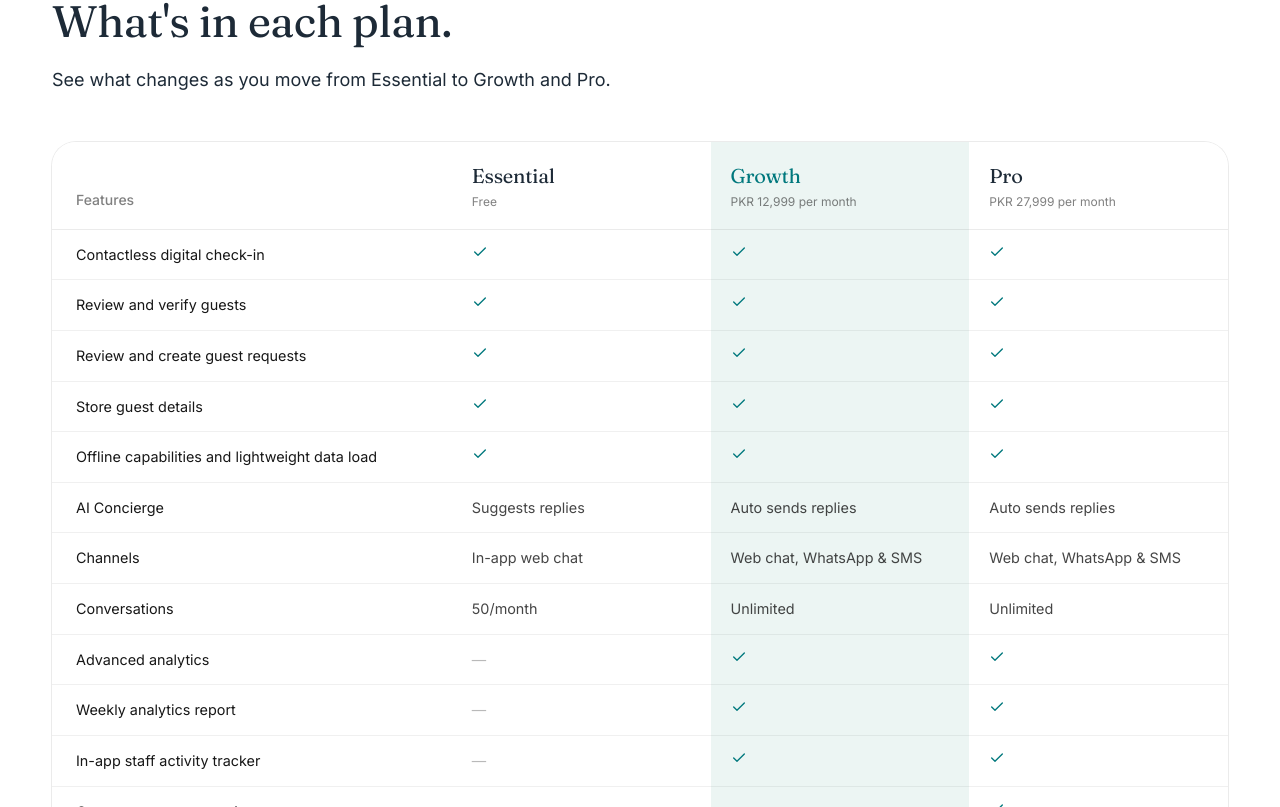
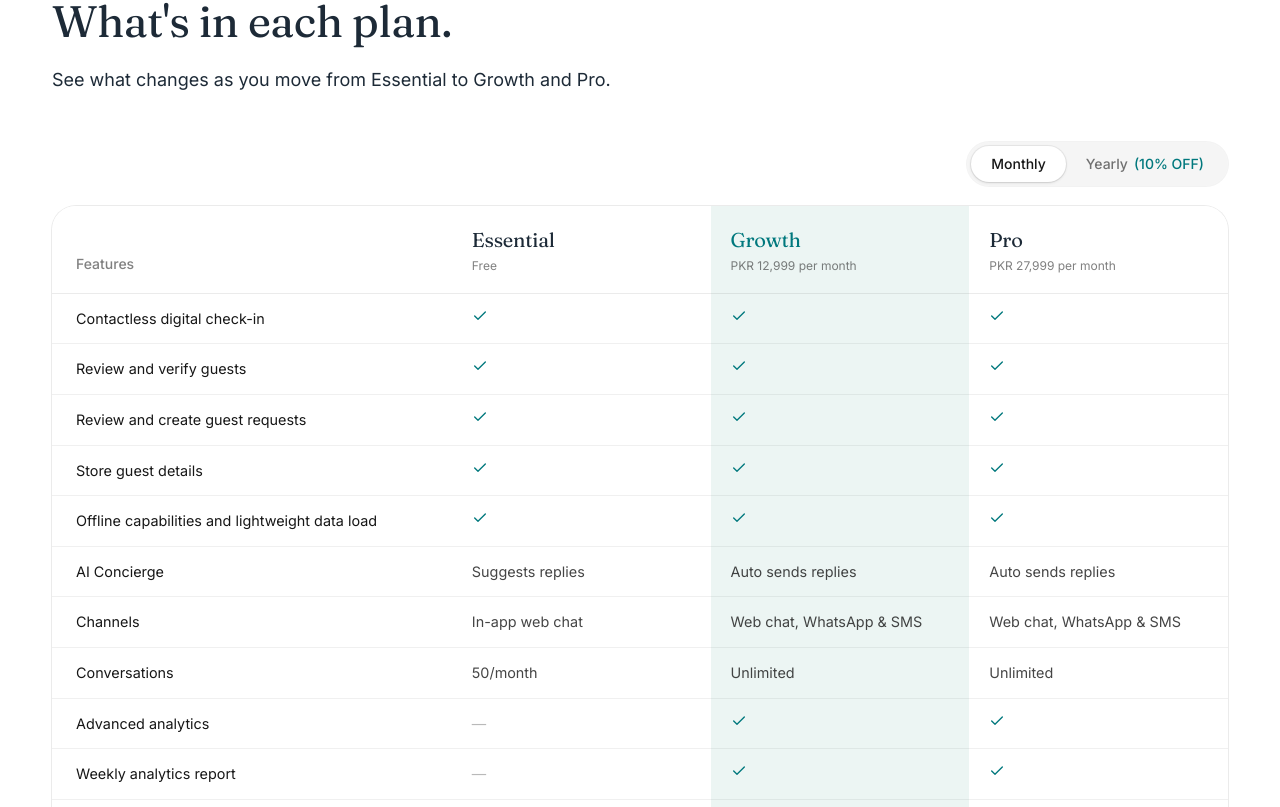
Before and after one commit to abdulrhhkahn/SaraiOS, a Next.js app: page /pricing in a window 1280 px wide. Shown: the part 1573-2380 px from the top of the page. Built offline with nearby package versions, Linux system fonts and the light colour scheme; no server answers.

Commit message:
Add files via upload

```diff
--- a/components/pricing/ComparisonTable.tsx
+++ b/components/pricing/ComparisonTable.tsx
@@ -1,6 +1,10 @@
+"use client";
+
+import { useState } from "react";
 import Link from "next/link";
 import { Check } from "lucide-react";
-import { planComparison, pricingPlans, type PlanCell } from "@/lib/pricing";
+import { planComparison, pricingPlans, YEARLY_DISCOUNT, type PlanCell } from "@/lib/pricing";
+import { BillingToggle, type Billing } from "@/components/pricing/PricingCards";
 import { ArrowButton } from "@/components/ui/ArrowButton";
 import { primaryCta } from "@/lib/navigation";
 import { cn } from "@/lib/cn";
@@ -39,7 +43,12 @@ function Cell({ value }: { value: PlanCell }) {
  * pricing card. Below md the table scrolls sideways instead, so the pinned header is off there.
  */
 export function ComparisonTable() {
+  const [billing, setBilling] = useState<Billing>("monthly");
+  const yearly = billing === "yearly";
+
   return (
+    <div>
+      <BillingToggle value={billing} onChange={setBilling} id="billing-pill-compare" className="mb-5 justify-end" />
       <div className="rounded-3xl bg-white ring-1 ring-black/[0.08] max-md:overflow-x-auto">
         <div className="min-w-[720px]">
           <table className="w-full table-fixed border-collapse text-left">
@@ -75,7 +84,9 @@ export function ComparisonTable() {
                       {p.name}
                     </span>
                     <span className="mt-1 block text-xs font-normal text-ink/55">
-                    {p.monthly === null ? "Free" : `${p.currency} ${fmt(p.monthly)} per month`}
+                      {p.monthly === null
+                        ? "Free"
+                        : `${p.currency} ${fmt(yearly ? Math.round(p.monthly * (1 - YEARLY_DISCOUNT)) : p.monthly)} per month`}
                     </span>
                   </th>
                 ))}
@@ -88,7 +99,10 @@ export function ComparisonTable() {
                     {row.feature}
                   </th>
                   {row.values.map((v, i) => (
-                  <td key={pricingPlans[i].id} className={cn("px-5 py-3.5 text-[0.9rem]", pricingPlans[i].featured && TINT)}>
+                    <td
+                      key={pricingPlans[i].id}
+                      className={cn("px-5 py-3.5 text-[0.9rem]", pricingPlans[i].featured && TINT)}
+                    >
                       <span className="inline-flex items-center gap-2">
                         <Cell value={v} />
                       </span>
@@ -107,7 +121,12 @@ export function ComparisonTable() {
                 key={p.id}
                 className={cn("px-5 pt-6 pb-6", p.featured && TINT, i === pricingPlans.length - 1 && "rounded-br-3xl")}
               >
-              <ArrowButton href={p.cta.href} size="md" variant={p.featured ? "primary" : "secondary"} className="w-full">
+                <ArrowButton
+                  href={p.cta.href}
+                  size="md"
+                  variant={p.featured ? "primary" : "secondary"}
+                  className="w-full"
+                >
                   {p.cta.label}
                 </ArrowButton>
                 <p className="mt-3 text-center text-xs text-ink/60">
@@ -124,5 +143,6 @@ export function ComparisonTable() {
           </div>
         </div>
       </div>
+    </div>
   );
 }
--- a/components/pricing/PricingCards.tsx
+++ b/components/pricing/PricingCards.tsx
@@ -10,7 +10,7 @@ import { ArrowButton } from "@/components/ui/ArrowButton";
 import { RevealItem, Stagger } from "@/components/animations/Reveal";
 import { cn } from "@/lib/cn";
 
-type Billing = "monthly" | "yearly";
+export type Billing = "monthly" | "yearly";
 
 /** Fixed locale so the server and the browser format numbers the same way. */
 const fmt = (n: number) => n.toLocaleString("en-US");
@@ -20,9 +20,20 @@ const options: { id: Billing; label: string }[] = [
   { id: "yearly", label: "Yearly" },
 ];
 
-function BillingToggle({ value, onChange }: { value: Billing; onChange: (b: Billing) => void }) {
+/** Monthly / yearly switch. `id` keeps the sliding pill separate when more than one switch is on a page. */
+export function BillingToggle({
+  value,
+  onChange,
+  id = "billing-pill",
+  className = "justify-center",
+}: {
+  value: Billing;
+  onChange: (b: Billing) => void;
+  id?: string;
+  className?: string;
+}) {
   return (
-    <div className="flex justify-center">
+    <div className={cn("flex", className)}>
       <div
         role="group"
         aria-label="Billing period"
@@ -43,7 +54,7 @@ function BillingToggle({ value, onChange }: { value: Billing; onChange: (b: Bill
             >
               {active && (
                 <motion.span
-                  layoutId="billing-pill"
+                  layoutId={id}
                   className="absolute inset-0 -z-10 rounded-full bg-white shadow-sm ring-1 ring-black/[0.06]"
                   transition={{ type: "spring", duration: 0.4, bounce: 0.15 }}
                 />
```
Lines whose indentation alone changed are shown as unchanged.
